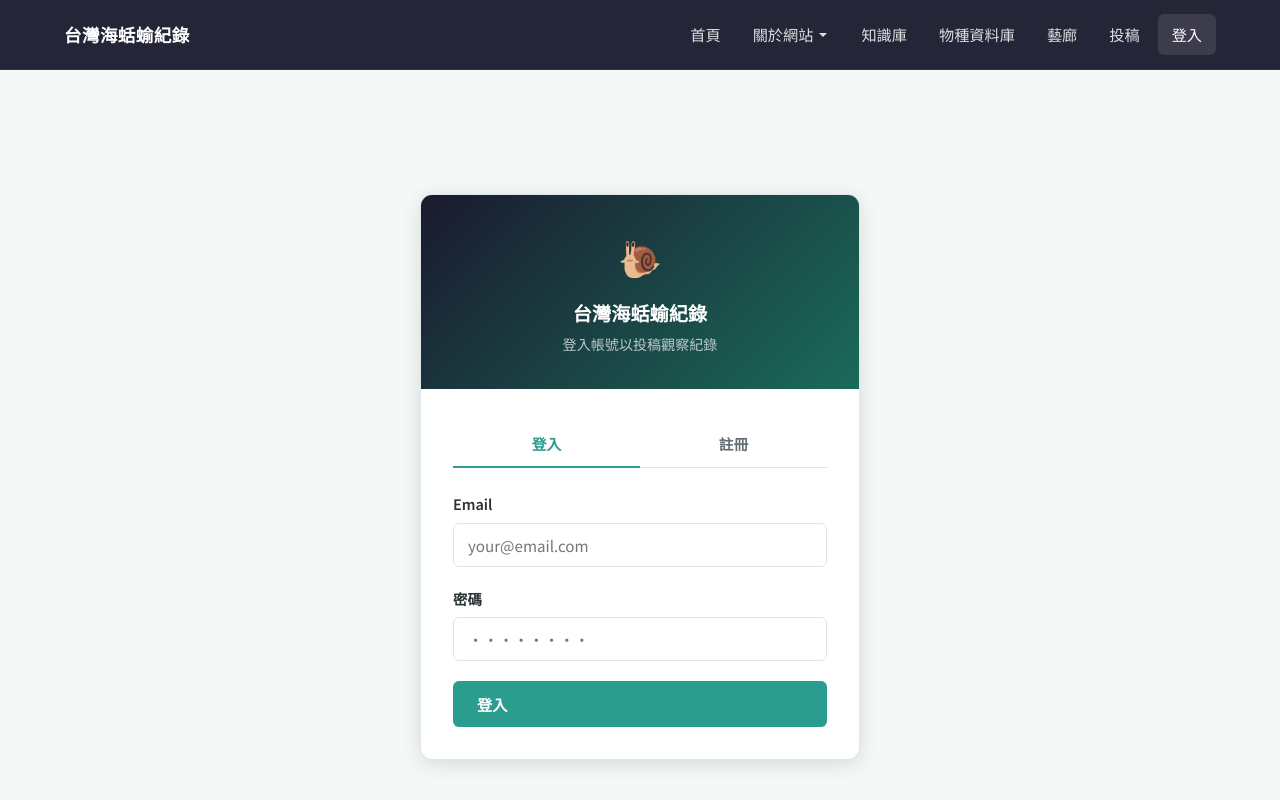
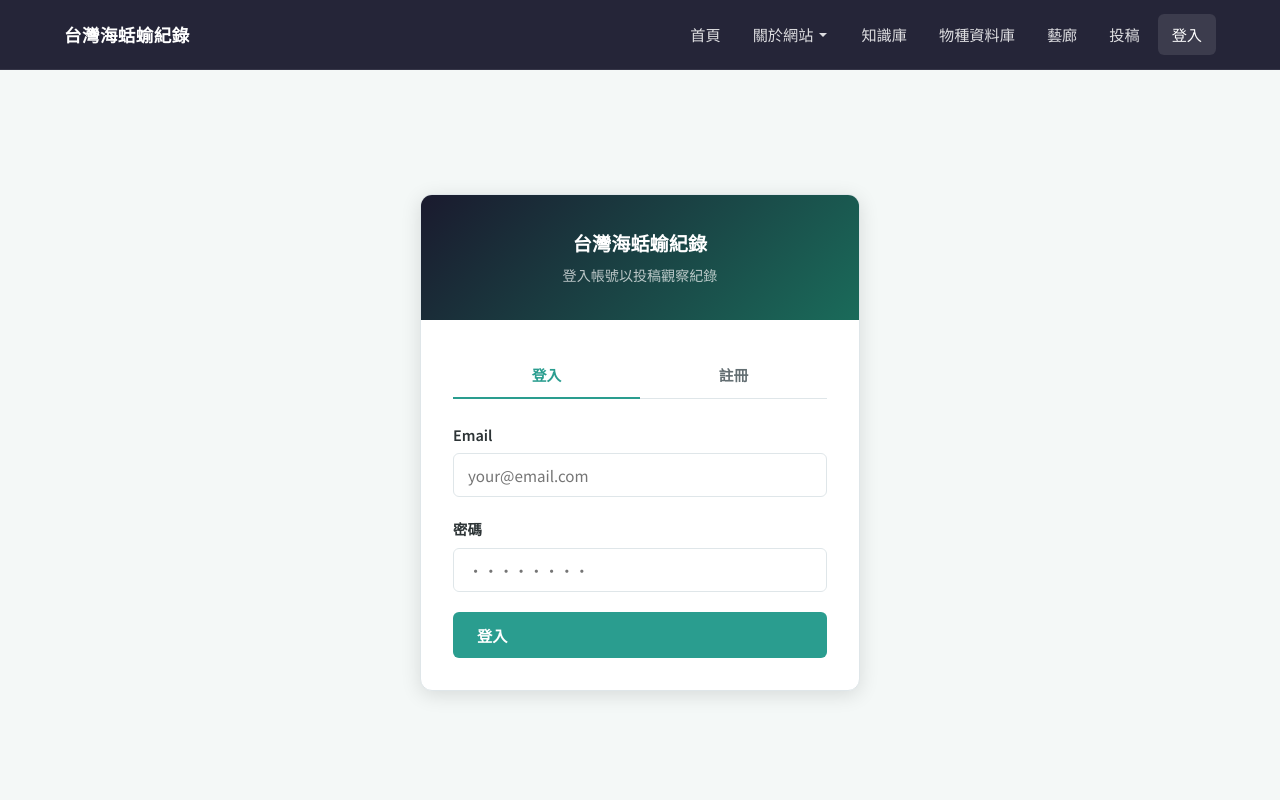
Before and after one commit to CKYcyan/precious-bombolone-590235, a plain HTML site: page pages/login.html in a window 1280 px wide. Shown: the top 800 px of the page. Drawn offline with nearby package versions, Linux system fonts and the light colour scheme.

Commit message:
移除登入頁面的蝸牛 emoji
Co-Authored-By: Claude Sonnet 4.6 <noreply@anthropic.com>

```diff
--- a/pages/login.html
+++ b/pages/login.html
@@ -91,7 +91,6 @@
         <div class="auth-wrap">
           <div class="auth-card">
             <div class="auth-card__header">
-              <div class="auth-card__logo">🐌</div>
               <div class="auth-card__title">台灣海蛞蝓紀錄</div>
               <div class="auth-card__subtitle">登入帳號以投稿觀察紀錄</div>
             </div>
```
